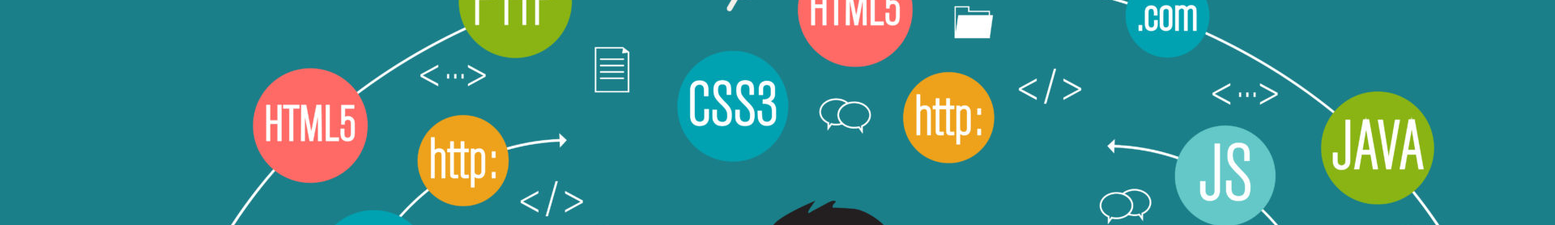
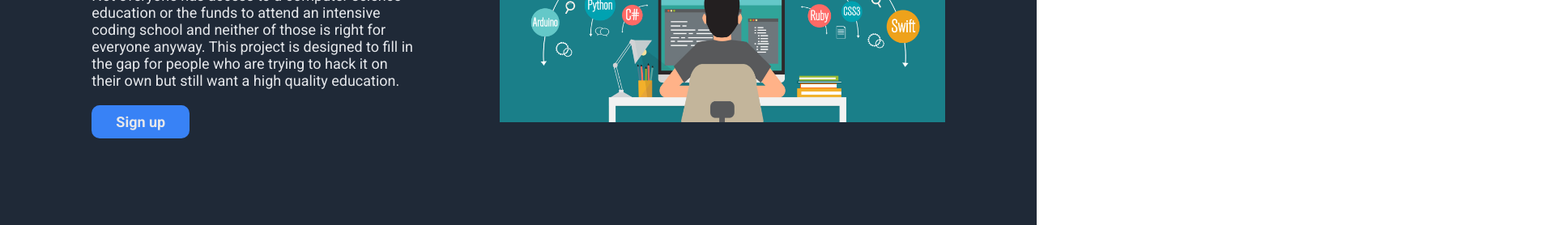
Before and after one commit to EdwardS02/landing-page, a plain HTML site: page index.html in a window 1280 px wide. Shown: the part 378-656 px from the top of the page at 81% size, 1920 px wide, since content can reach past the window. Drawn offline with Linux system fonts and the light colour scheme.

Commit message:
Finish Header Section
I made the final touches to the header and now it is styled, it was made
possible using flexbox and two divs inside a container.

```diff
--- a/index.html
+++ b/index.html
@@ -30,7 +30,7 @@
                 <a href="#">Sign up</a>
             </div>
             <div class="title-image">
-                <img src="img/learning.jpg" alt="A person learning different coding languages">
+                <img src="img/learning.jpg" alt="A person learning different coding languages" class="front-img">
             </div>
         </div>
 
--- a/style.css
+++ b/style.css
@@ -9,6 +9,7 @@
 body {
     display: flex;
     flex-direction: column;
+    /* Make flex-direction: column; so that the footer can stay in place later */
     font-family: 'Roboto', sans-serif;
 }
 
@@ -27,6 +28,7 @@
     max-width: 100px;
     height: auto;
     border-radius: 50%;
+    /* Make logo circular shape */
 }
 
 nav ul {
@@ -34,6 +36,7 @@
     list-style: none;
     display: flex;
     gap: 15px;
+    /* Remove undesired list indentation and bullet points */
 }
 
 .underline {
@@ -42,6 +45,7 @@
     color: #e5e7eb;
     padding: 15px;
     transition: .5s;
+    /* Remove underline and the transition is there so that when you 'unhover' the element it goes back smoothly */
 }
 
 .underline:hover {
@@ -50,3 +54,47 @@
     color: #f2f3f5;
     transition: .5s;
 }
+
+.header-content {
+    display: flex;
+    justify-content: space-evenly;
+    align-items: center;
+    margin: 120px 10px;
+}
+
+.title {
+    max-width: 400px;
+}
+
+.title h1 {
+    font-size: 48px;
+    font-weight: 900;
+    color: #f9faf8;
+}
+
+.title p {
+    font-size: 18px;
+    color: #e5e7eb;
+    margin-bottom: 30px;
+}
+
+.title a {
+    text-decoration: none;
+    background-color: #3882f6;
+    color: #e5e7eb;
+    font-size: 18px;
+    font-weight: bold;
+    padding: 10px 30px;
+    border-radius: 10px;
+    transition: .5s;
+}
+
+.title a:hover {
+    background-color: #1a64da;
+    color: white;
+}
+
+.front-img {
+    max-width: 550px;
+    height: auto;
+}
```
